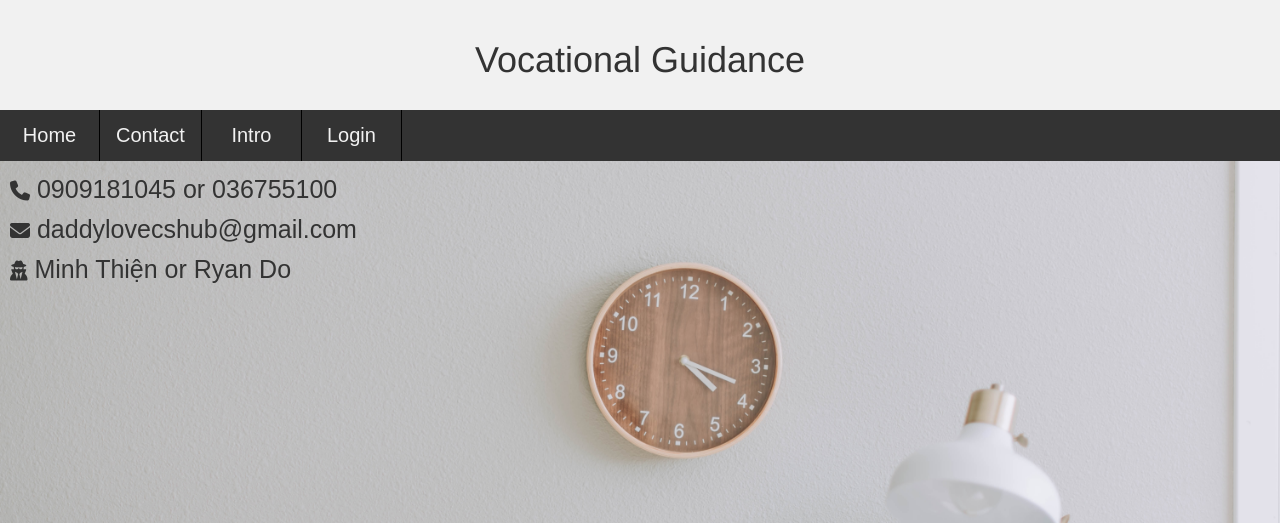
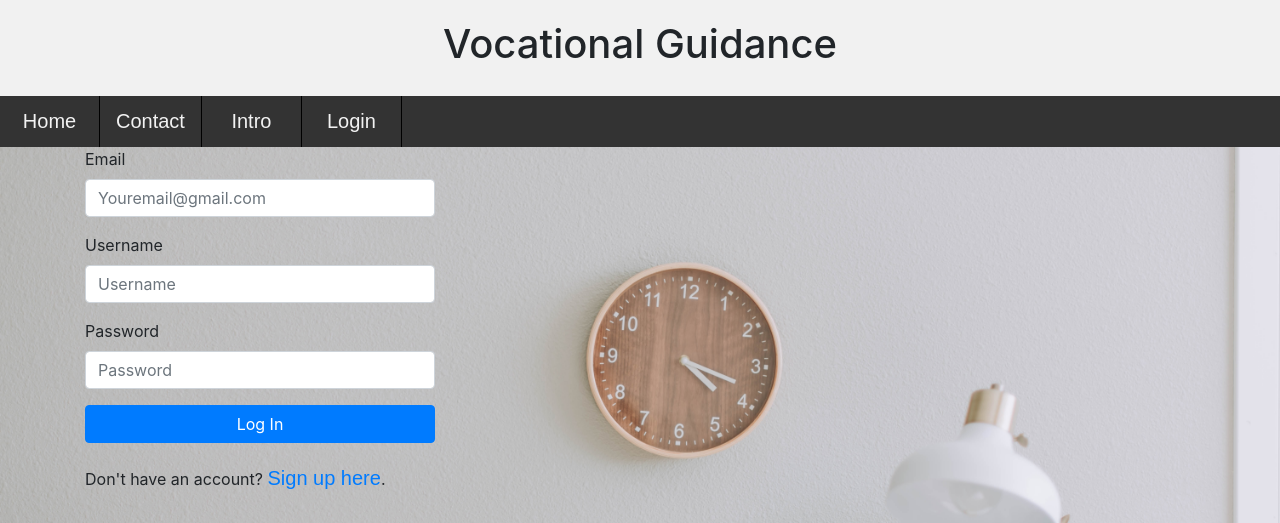
Before and after one commit to R7nX/Vocational-Guidance-System, a Flask app: page /layout in a window 1280 px wide. Shown: the top 523 px of the page. Run offline with Flask 2, Linux system fonts and the light colour scheme; parts of the project's set-up code (start-up, migrations or seed data) failed here and were passed over; some libraries are stand-ins or nearby versions.

Commit message:
Update layout.html

```diff
--- a/templates/layout.html
+++ b/templates/layout.html
@@ -3,20 +3,18 @@
 <head>
     <meta charset="UTF-8">
     <meta http-equiv="X-UA-Compatible" content="IE=edge">
-    <meta name="viewport" content="width=device-width, initial-scale=1.0">
+    <meta name="viewport" content="width=device-width, initial-scale=1">
     <link rel = "stylesheet" href="/static/style.css">
-    <link rel= "stylesheet" href="https://stackpath.bootstrapcdn.com/bootstrap/4.4.1/css/bootstrap.min.css" integrity="sha384-Vkoo8x4CGsO3+Hhxv8T/Q5PaXtkKtu6ug5TOeNV6gBiFeWPGFN9MuhOf23Q9Ifjh" crossorigin="anonymous"
+    <link rel="stylesheet" href="https://stackpath.bootstrapcdn.com/bootstrap/4.4.1/css/bootstrap.min.css" integrity="sha384-Vkoo8x4CGsO3+Hhxv8T/Q5PaXtkKtu6ug5TOeNV6gBiFeWPGFN9MuhOf23Q9Ifjh" crossorigin="anonymous"
     />
     <link>
-    <link rel="stylesheet" href="https://maxcdn.bootstrapcdn.com/bootstrap/3.3.7/css/bootstrap.min.css">
-    <script src="https://kit.fontawesome.com/cef8ec303d.js" crossorigin="anonymous"></script> <!-- icon -->
-    <title>Contact</title>
+    <title>Login</title>
 </head>
 
     <body class="bruh">
       <div class="header">
-          <h1>Vocational Guidance</h1>
-        </div>
+        <h1>Vocational Guidance</h1>
+      </div>
 
     <div class="topnav">
         <a href="{{url_for('index')}}">Home</a>
@@ -25,34 +23,13 @@
         <a href ="{{url_for('layout')}}">Login</a>
     </div>
 
-      <script>
-window.onscroll = function() {scrollFunction()};
 
-function scrollFunction() {
-  if (document.body.scrollTop > 20 || document.documentElement.scrollTop > 20) {
-    document.getElementById("navbar").style.top = "0";
-  } else {
-    document.getElementById("navbar").style.top = "-50px";
-  }
-}
-      </script>
 
-<a id="phone">
-<i class="fa-solid fa-phone"></i>
-0909181045 or 036755100
-</a>
-<br>
+    {% block body %}{% endblock %}
 
-<a id="email">
-<i class="fa-solid fa-envelope"></i>
-daddylovecshub@gmail.com
-</a>
-<br>
-
-<a id="developers">
-<i class="fa-solid fa-user-secret"></i>
-Minh Thiện or Ryan Do
-</a>
+    <script src="{{ url_for('static', filename='js/jquery.js') }}"></script>
+    <script src="{{ url_for('static', filename='js/bootstrap.min.js') }}"></script>
 
 </body>
+
 </html>
```
